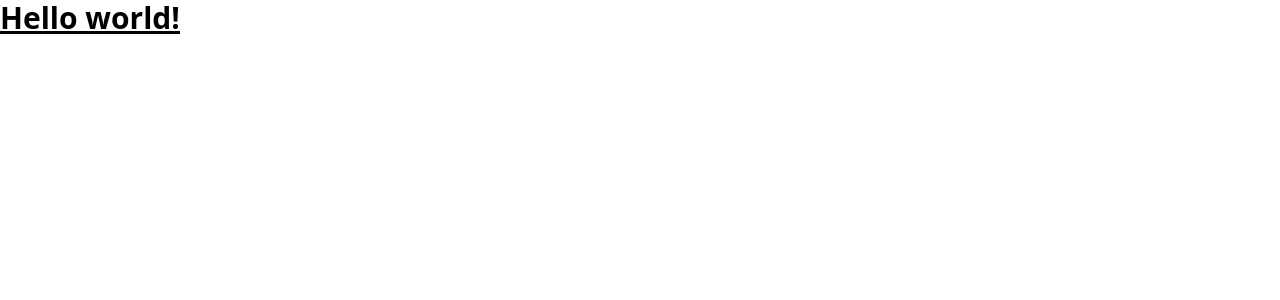
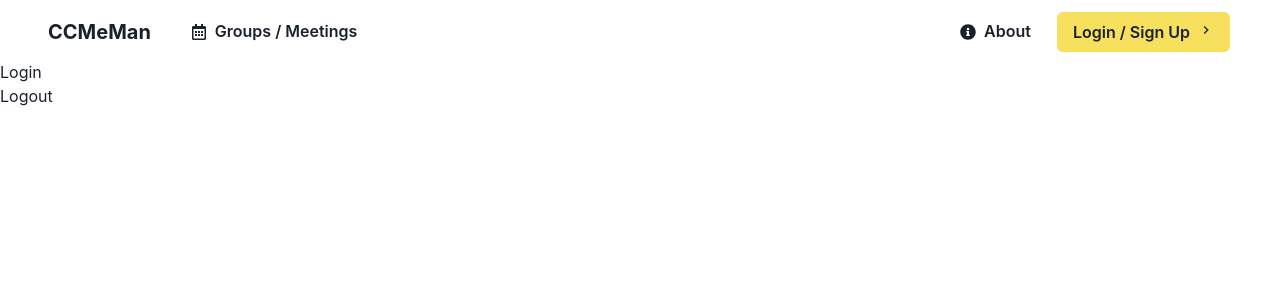
Before and after one commit to CCMeMan/ccmeman-frontend, a Next.js app: page / in a window 1280 px wide. Shown: the top 300 px of the page. Built offline with nearby package versions, Linux system fonts and the light colour scheme; no server answers.

Commit message:
add auth

```diff
--- /dev/null
+++ b/components/NavBar.js
@@ -0,0 +1,255 @@
+import React from "react";
+import {
+  Flex,
+  Heading,
+  Button,
+  Avatar,
+  Menu,
+  MenuButton,
+  MenuList,
+  MenuGroup,
+  MenuItem,
+  MenuDivider,
+  Text,
+  HStack,
+  AvatarBadge,
+  Badge,
+  useColorModeValue,
+} from "@chakra-ui/react";
+import { ChevronRightIcon } from "@chakra-ui/icons";
+import Link from "next/link";
+import Image from "next/image";
+import { FaCheck, FaExclamation, FaRegCalendarAlt, FaInfoCircle } from "react-icons/fa";
+import { useRouter } from "next/router";
+
+
+import { useUser } from "@auth0/nextjs-auth0";
+import BeatLoader from "react-spinners/BeatLoader";
+
+
+
+
+function SignInButton() {
+    const { user, error, isLoading } = useUser();
+    const router = useRouter();
+    const textColor = useColorModeValue("gray.600", "gray.300");
+    const loginBtnBg = useColorModeValue("yellow.300", "yellow.600");
+
+    if (isLoading) {
+      return (
+        <Button
+          colorScheme="blue"
+          variant="ghost"
+          size="md"
+          ml="10px"
+          mr="10px"
+          spinner={<BeatLoader size={8} color="white" />}
+          isLoading
+        />
+      );
+    }
+
+    if (user) {
+      return (
+        <Menu>
+          <MenuButton
+            as={Avatar}
+            name={user?.name ?? "User"}
+            src={user?.picture ?? null}
+            _hover={{ cursor: "pointer" }}
+            ml={{ base: 0, md: 6 }}
+            boxSize="10"
+          >
+            {user.email_verified ? (
+              <AvatarBadge boxSize="1em" bg="green.500" borderWidth="0.15em">
+                <FaCheck size="8" />
+              </AvatarBadge>
+            ) : (
+              <AvatarBadge boxSize="1em" bg="orange.500" borderWidth="0.15em">
+                <FaExclamation size="8" />
+              </AvatarBadge>
+            )}
+          </MenuButton>
+          <MenuList>
+            <MenuGroup title="Account">
+              <Link href="/user/info">
+                <MenuItem>Profile</MenuItem>
+              </Link>
+              {/* <Link href="/user/my">
+                <MenuItem>最愛</MenuItem>
+              </Link> */}
+            </MenuGroup>
+            <MenuDivider display={{ base: "block", md: "none" }} />
+            <MenuGroup
+              title="More"
+              display={{ base: "inline-block", md: "none" }}
+            >
+              <Link href="/about">
+                <MenuItem display={{ base: "inline-block", md: "none" }}>
+                  About
+                </MenuItem>
+              </Link>
+            </MenuGroup>
+            <MenuDivider />
+            <Flex justifyContent="end" alignItems="center">
+              <Flex
+                flexDirection="column"
+                justifyContent="center"
+                alignItems="start"
+                m="2"
+                ml="4"
+              >
+                <Badge
+                  colorScheme={user.email_verified ? "green" : "yellow"}
+                  mb="1"
+                >
+                  {user.email_verified ? "Verified" : "Unverified"}
+                </Badge>
+                <Text fontSize="sm" color={textColor} fontWeight="700">
+                  {user.name}
+                </Text>
+                <Text fontSize="xs" color={textColor} fontWeight="500">
+                  {user.email}
+                </Text>
+              </Flex>
+              <Button
+                colorScheme="red"
+                variant="outline"
+                size="md"
+                m="2"
+                mr="4"
+                onClick={() => {
+                //   reportEvent("header", "click", "logout");
+                  router.push("/api/auth/logout");
+                }}
+              >
+                Logout
+              </Button>
+            </Flex>
+          </MenuList>
+        </Menu>
+      );
+    }
+
+    return (
+      <>
+        <Menu>
+          <MenuButton
+            as={Avatar}
+            _hover={{ cursor: "pointer" }}
+            display={{ base: "inline", md: "none" }}
+          />
+          <MenuList>
+            <MenuGroup title="更多">
+              <Link href="/about">
+                <MenuItem>About</MenuItem>
+              </Link>
+            </MenuGroup>
+            <MenuDivider />
+            <Flex justifyContent="end" alignItems="center">
+              <Button
+                colorScheme="yellow"
+                rightIcon={<ChevronRightIcon />}
+                variant="solid"
+                size="md"
+                m="2"
+                mr="4"
+                onClick={() => {
+                  reportEvent("header", "click", "login");
+                  router.push("/api/auth/login");
+                }}
+              >
+                登入 / 註冊
+              </Button>
+            </Flex>
+          </MenuList>
+        </Menu>
+        <Button
+          bg={loginBtnBg}
+          color={"gray.800"}
+          rightIcon={<ChevronRightIcon />}
+          size="md"
+          ml="10px"
+          mr="10px"
+          onClick={() => {
+            // reportEvent("header", "click_external", "status");
+            router.push("/api/auth/login");
+          }}
+          display={{ base: "none", md: "inline-block" }}
+        >
+          Login / Sign Up
+        </Button>
+      </>
+    );
+  }
+
+  function NavBar() {
+    return (
+      <Flex
+        position="fixed"
+        w="100%"
+        h="64px"
+        // bg={useColorModeValue("headerBar.light", "headerBar.dark")}
+        bg="whiteAlpha.900"
+        flexDirection="row"
+        justifyContent="space-between"
+        alignItems="center"
+        zIndex="1000"
+        px={{ base: 6, md: 10 }}
+      >
+        <Flex justifyContent="center" alignItems="center">
+          <Link href="/" passHref>
+            <Flex alignItems="center" flexDirection="row" cursor="pointer">
+              {/* <Image
+                src={`/img/ncn_logo.png`}
+                alt="ncnLogo"
+                width="25"
+                height="25"
+                layout="fixed"
+              /> */}
+              <Heading
+                ml="2"
+                fontSize={{ base: "lg", md: "xl" }}
+                fontWeight="700"
+                color={useColorModeValue("heading.light", "heading.dark")}
+                display={{ base: "none", md: "inline-block" }}
+              >
+                CCMeMan
+              </Heading>
+            </Flex>
+          </Link>
+          <Link href="/groups">
+            <Button
+              variant="ghost"
+              size="md"
+              ml={{ base: 4, md: 6 }}
+              leftIcon={<FaRegCalendarAlt/>}
+              color={useColorModeValue("link.light", "link.dark")}
+            >
+              Groups / Meetings
+            </Button>
+          </Link>
+        </Flex>
+        <Flex justifyContent="center" alignItems="center">
+          <Link href="/about">
+            <Button
+              variant="ghost"
+              size="md"
+              ml="30px"
+              display={{ base: "none", md: "inline-block" }}
+              color={useColorModeValue("link.light", "link.dark")}
+            >
+              <HStack>
+                <FaInfoCircle />
+                <Text>About</Text>
+              </HStack>
+            </Button>
+          </Link>
+          {/* <ThemeToggleButton /> */}
+          <SignInButton />
+        </Flex>
+      </Flex>
+    );
+  }
+
+  export default NavBar;
--- a/pages/_app.js
+++ b/pages/_app.js
@@ -1,7 +1,21 @@
-import '../styles/globals.css'
+import '../styles/globals.css';
+import React from 'react';
+import { UserProvider } from '@auth0/nextjs-auth0';
+import { ChakraProvider, Flex } from "@chakra-ui/react";
+
+
+import NavBar from '../components/NavBar';
 
 function MyApp({ Component, pageProps }) {
-  return <Component {...pageProps} />
+  return (
+    <UserProvider>
+      <ChakraProvider>
+        <NavBar/>
+        <Flex pt="60px" />
+        <Component {...pageProps} />
+      </ChakraProvider>
+    </UserProvider>
+  );
 }
 
 export default MyApp
--- /dev/null
+++ b/pages/api/auth/[...auth0].js
@@ -0,0 +1,4 @@
+// pages/api/auth/[...auth0].js
+import { handleAuth } from '@auth0/nextjs-auth0';
+
+export default handleAuth();
--- a/pages/api/hello.js
+++ /dev/null
@@ -1,5 +0,0 @@
-// Next.js API route support: https://nextjs.org/docs/api-routes/introduction
-
-export default function handler(req, res) {
-  res.status(200).json({ name: 'John Doe' })
-}
--- a/pages/index.js
+++ b/pages/index.js
@@ -1,11 +1,39 @@
 import Head from 'next/head'
 import Image from 'next/image'
 // import styles from '../styles/Home.module.css'
+import { useUser } from '@auth0/nextjs-auth0';
+
+function Profile() {
+  const { user, error, isLoading } = useUser();
+
+  if (isLoading) return <div>Loading...</div>;
+  if (error) return <div>{error.message}</div>;
+
+  return (
+    user && (
+      <div>
+        <img src={user.picture} alt={user.name} />
+        <h2>{user.name}</h2>
+        <p>{user.email}</p>
+        <p>{user.sub}</p>
+      </div>
+    )
+  );
+}
+
+
+
+
 
 export default function Home() {
   return (
-    <h1 className="text-3xl font-bold underline">
-      Hello world!
-    </h1>
+    <>
+      <h1 className="text-3xl font-bold underline">
+        <a href="/api/auth/login">Login</a>
+        <br/>
+        <a href="/api/auth/logout">Logout</a>
+      </h1>
+      <Profile/>
+    </>
   )
 }
--- a/postcss.config.js
+++ /dev/null
@@ -1,6 +0,0 @@
-module.exports = {
-  plugins: {
-    tailwindcss: {},
-    autoprefixer: {},
-  },
-}
--- a/tailwind.config.js
+++ /dev/null
@@ -1,11 +0,0 @@
-/** @type {import('tailwindcss').Config} */
-module.exports = {
-  content: [
-    "./pages/**/*.{js,ts,jsx,tsx}",
-    "./components/**/*.{js,ts,jsx,tsx}",
-  ],
-  theme: {
-    extend: {},
-  },
-  plugins: [],
-}
```
Also changed, not shown: package.json (+11 -3 lines), 1 other file (tests, documents, lock files or other folders).
